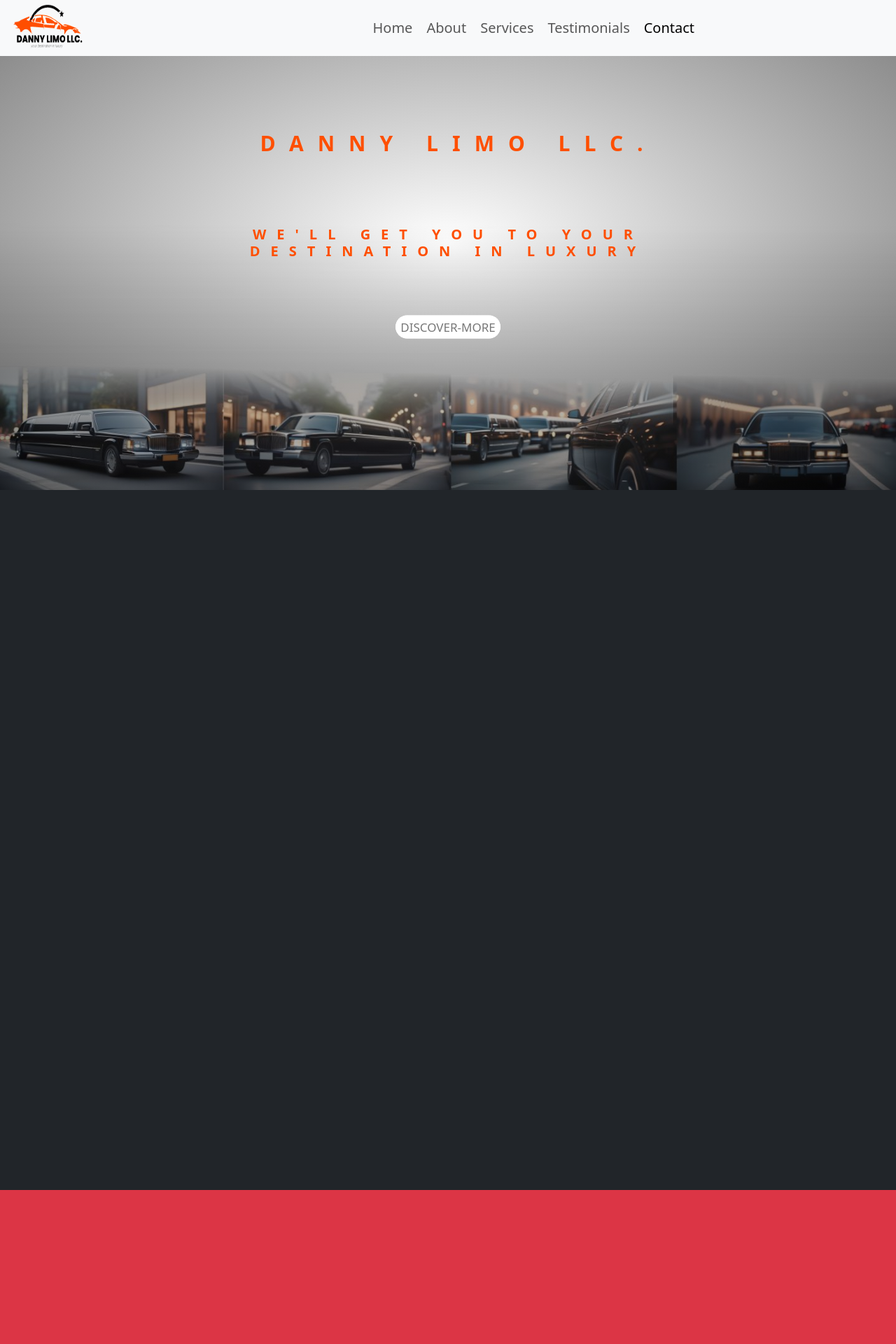
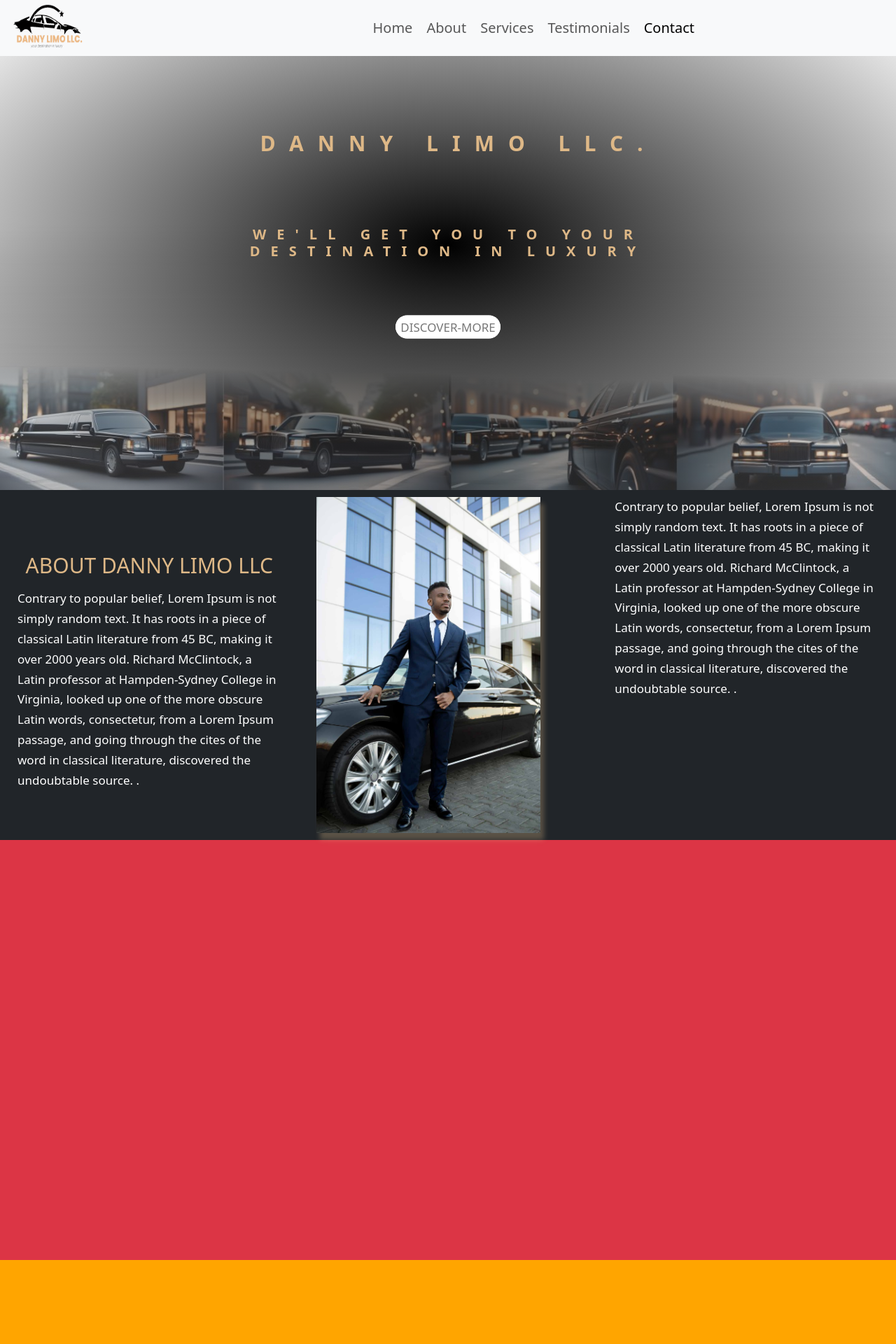
Before and after one commit to tsbproject/Danny-Limo, a PHP site: page / in a window 1280 px wide. Shown: the top 1920 px of the page at 70% size. Run offline with PHP 8.4, Linux system fonts and the light colour scheme.

Commit message:
[committed]

```diff
--- a/css/style.css
+++ b/css/style.css
@@ -46,7 +46,7 @@
   color: #000000; }
 
 .heading-primary {
-  color: #FF4F00;
+  color: #deb887;
   text-transform: uppercase;
   margin-bottom: 8rem;
   backface-visibility: hidden; }
@@ -85,6 +85,36 @@
     letter-spacing: 1.5rem;
     animation: moveInRight 2s 2s ease-out; }
 
+.section-about--heading {
+  font-size: 3rem;
+  text-transform: uppercase;
+  color: #deb887; }
+
+.section-about--paragraph1 {
+  color: #ffffff;
+  font-size: 1.7rem;
+  justify-content: space-around; }
+
+.section-about--img {
+  width: 32rem;
+  border: 2rem;
+  box-shadow: 0.5rem 1rem 0.7rem rgba(222, 184, 135, 0.3); }
+
+.u-center-text {
+  text-align: center !important; }
+
+.u-margin-bottom-small {
+  margin-bottom: 1.5rem !important; }
+
+.u-margin-bottom-medium {
+  margin-bottom: 4rem !important; }
+
+.u-margin-bottom-big {
+  margin-bottom: 8rem !important; }
+
+.u-margin-top-big {
+  margin-top: 8rem; }
+
 .btn, .btn:link, .btn:visited {
   text-transform: uppercase;
   text-decoration: none;
@@ -119,10 +149,10 @@
     background-color: #ffffff; }
 
 .btn--orange {
-  background-color: #FF4F00;
-  color: #FF4F00; }
+  background-color: #deb887;
+  color: #deb887; }
   .btn--orange::after {
-    background-color: #FF4F00; }
+    background-color: #deb887; }
 
 .btn::after {
   content: "";
@@ -142,15 +172,15 @@
 
 .btn-text:link, .btn-text:visited {
   font-size: 1.7rem;
-  color: #FF4F00;
+  color: #deb887;
   display: inline-block;
   text-decoration: none;
-  border-bottom: 1px solid #FF4F00;
+  border-bottom: 1px solid #deb887;
   padding: 3px;
   transition: all .2s; }
 
 .btn-text:hover {
-  background-color: #FF4F00;
+  background-color: #deb887;
   color: #ffffff;
   box-shadow: 0 1rem 2rem rgba(0, 0, 0, 0.15);
   transform: translateY(-2px); }
@@ -232,7 +262,7 @@
 
 #section1 {
   height: 100rem;
-  background-image: radial-gradient(rgba(255, 255, 255, 0.2), rgba(0, 0, 0, 0.5)), url("../images/background3.jpg");
+  background-image: radial-gradient(black, rgba(255, 255, 255, 0.2)), url("../images/background3.jpg");
   background-position: top;
   background-size: cover;
   background-repeat: no-repeat;
@@ -240,7 +270,7 @@
 
 @media (max-width: 576px) and (max-width: 576px) {
   #section1 {
-    height: 30rem;
+    height: 50rem;
     background-size: contain;
     background-position: center; } }
 
@@ -257,7 +287,7 @@
     background-position: center; } }
 
 #section2 {
-  height: 100rem; }
+  height: 50rem; }
 
 #section3 {
   height: 60rem;
--- a/index.html
+++ b/index.html
@@ -92,14 +92,41 @@
     </div>
   </div>
 
-   <div id="section2" class="section__about bg-dark">
-     <div class="container-fluid">
-       <div class="col-sm-12">
+   <div id="section2" class="section-about bg-dark">
+    <div class="container-fluid justify-content-evenly  px-4">
+      <div class="row gx-5">
+        <div class="col-sm-4">
+         <div class="p-3 bg-dark"><h2 class="section-about--heading  text-center  u-margin-top-big u-margin-bottom-small">
+          About Danny Limo LLC
+        </h2>
 
-       </div>
-     </div>
+        <p class="section-about--paragraph1 justify-content-evenly">Contrary to popular belief, Lorem Ipsum
+          is not simply random text. It has roots in a piece of classical Latin literature from 45 BC, making
+          it over 2000 years old. Richard McClintock, a Latin professor at Hampden-Sydney College in Virginia, looked up
+          one of the more obscure Latin words, consectetur, from a Lorem Ipsum passage, and going through the
+          cites of the word in classical literature, discovered the undoubtable source. .</p>
+
+      </div>
+        </div>
+
+        <div class="col-sm-4">
+          <div class="p-3 bg-dark"><img class="section-about--img justify-content-center" src="/images/danny-driver.jpg" alt="danny-driver"> </div>
+        </div>
+
+
+        <div class="col-sm-4">
+          <div class="p-3 bg-dark"><p class="section-about--paragraph1 justify-content-evenly">Contrary to popular belief, Lorem Ipsum
+            is not simply random text. It has roots in a piece of classical Latin literature from 45 BC, making
+            it over 2000 years old. Richard McClintock, a Latin professor at Hampden-Sydney College in Virginia, looked up
+            one of the more obscure Latin words, consectetur, from a Lorem Ipsum passage, and going through the
+            cites of the word in classical literature, discovered the undoubtable source. .</p></div>
+        </div>
+      </div>
+    </div>
+
 
    </div>
+
 
 
    <div id="section3" class="section__services bg-danger">
--- a/sass/abstract/_variables.scss
+++ b/sass/abstract/_variables.scss
@@ -1,5 +1,6 @@
 //COLOR
-$color-primary: #FF4F00; //#FF4F00
+$color-primary: #deb887;
+$color-primary-deep:#FF4F00;
 $color-primary-black: #000000; //black
 
 
@@ -36,6 +37,8 @@
 
 $heading-primary-font-sub: 2rem;
 
+$heading-secondary-font: 3rem;
+
 
 //breakpoints
 //$breakpoint-tablet: 768px;
--- a/sass/base/_typography.scss
+++ b/sass/base/_typography.scss
@@ -3,6 +3,7 @@
     font-weight: 400;
     line-height: 1.7;
     color: $color-primary-black;
+
     //padding: 1.5rem;
 }
 
@@ -85,3 +86,32 @@
 
 
 }
+
+
+
+.section-about {
+
+
+
+      &--heading{
+        font-size: $heading-secondary-font;
+        text-transform: uppercase;
+        color: $color-primary;
+
+      }
+
+      &--paragraph1 {
+        color: $color-secondary-white;
+        font-size: $default-font-size;
+        justify-content: space-around;
+      }
+
+
+      &--img {
+        width: 32rem;
+        border: 2rem;
+        box-shadow: 0.5rem 1rem 0.7rem rgba($color-primary,0.3);
+
+      }
+
+}
--- a/sass/base/_utilities.scss
+++ b/sass/base/_utilities.scss
@@ -0,0 +1,6 @@
+.u-center-text { text-align: center !important; }
+
+.u-margin-bottom-small { margin-bottom: 1.5rem !important; }
+.u-margin-bottom-medium { margin-bottom: 4rem !important; }
+.u-margin-bottom-big { margin-bottom: 8rem !important; }
+.u-margin-top-big {margin-top: 8rem ;}
--- a/sass/pages/_home.scss
+++ b/sass/pages/_home.scss
@@ -3,8 +3,8 @@
     height: 100rem;
     background-image:
     radial-gradient(
-    rgba($color-secondary-white,0.2),
-    rgba($color-primary-black,0.5)),
+    rgba($color-primary-black,1.0),
+    rgba($color-secondary-white,0.2)),
     url("../images/background3.jpg");
     background-position: top;
     background-size: cover;
@@ -15,7 +15,7 @@
 
       @include for-phone-only {
         @media (max-width: 576px) {
-            height: 30rem;
+            height: 50rem;
             background-size: contain;
            background-position: center;
 
@@ -30,6 +30,7 @@
             height: 50rem;
             background-size: contain;
            background-position: center;
+
 
 
 
@@ -60,9 +61,11 @@
 
 
 
-#section2 {
+   #section2 {
+    height: 50rem;
 
-    height: 100rem;
+
+
 
 }
 
```
Also changed, not shown: images/danny-driver.jpg (added), images/danny-limo-favicon.png, images/danny-limo-logo.png.
